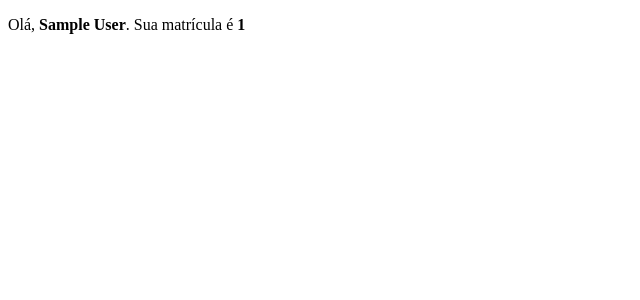
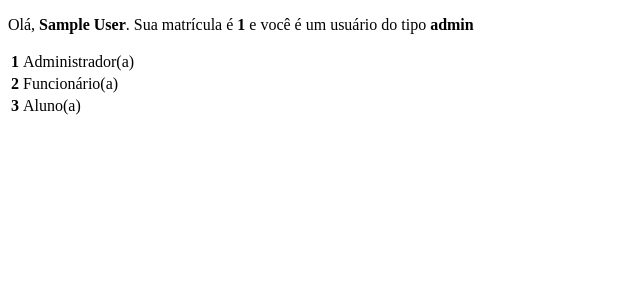
Before and after one commit to luc527/almocai-dev, a PHP site: page / in a window 1280 px wide. Shown: the top 300 px of the page, without its empty margins (0-640 px from the left). Run offline with PHP 8.4, Linux system fonts and the light colour scheme; the visitor is signed in with stand-in values (Sample User, id 1).

Commit message:
Correção erros no cadastro e login + Pág "constantes" + Index verif. seção melhorada

```diff
--- /dev/null
+++ b/constantes.php
@@ -0,0 +1,5 @@
+<?php // definição dos tipos de usuários
+define('ADM', 1);
+define('FUNC', 2);
+define('ALUNO', 3);
+?>
--- a/index.php
+++ b/index.php
@@ -13,8 +13,19 @@ include 'valida_secao.php';
 </head>
 <body>
 	<?php
-	if(isset($_SESSION['aluno_matricula'])) {
-		echo "<p>Olá, <b>".$_SESSION['aluno_nome']."</b>. Sua matrícula é <b>".$_SESSION['aluno_matricula']."</b></p>";
+	if(isset($_SESSION['matricula'])) {
+		echo "<p>Olá, <b>".$_SESSION['nome']."</b>. Sua matrícula é <b>".$_SESSION['matricula']."</b>
+		e você é um usuário do tipo <b>".$_SESSION['tipo']."</b></p>";
+
+		echo "<table>
+		<tr> <td><b>".ADM."</b></td> <td>Administrador(a)</td> </tr>
+		<tr> <td><b>".FUNC."</b></td> <td>Funcionário(a)</td> </tr>
+		<tr> <td><b>".ALUNO."</b></td> <td>Aluno(a)</td> </tr>
+		</table>";
+
+		if($_SESSION['tipo'] == ADM) {
+			echo "<a href='adm_painel.php'>Painel do administrador</a>";
+		}
 	}
 
 
--- a/login.php
+++ b/login.php
@@ -14,7 +14,7 @@ else $erro = '';
 	<meta charset="utf-8">
 </head>
 <body>
-	<div class="container" style="width:70%; margin: auto;">
+	<div class="container">
 		<form action="usuario_acao.php" method="post"> <fieldset>
 			<label for="matricula">Matrícula: </label> <br/>
 			<input type="text" name="matricula"> <br/><br/>
--- a/valida_secao.php
+++ b/valida_secao.php
@@ -1,4 +1,6 @@
 <?php
+	include 'constantes.php';
+
 	session_start();
 	if (!isset($_SESSION['matricula'])) {
 		header("location:login.php");
--- a/valida_secao_adm.php
+++ b/valida_secao_adm.php
@@ -1,7 +1,7 @@
 <?php
 include 'valida_secao.php';
 
-if ($_SESSION['tipo'] != 1) {
+if ($_SESSION['tipo'] != ADM) {
   header("location:login.php");
 } // se o usuário não é do tipo "adm", não poderá acessar essa página
 ?>
```
Also changed, not shown: classes/UsuarioDao.class.php (+4 -4 lines), usuario_acao.php (+4 -4 lines).
